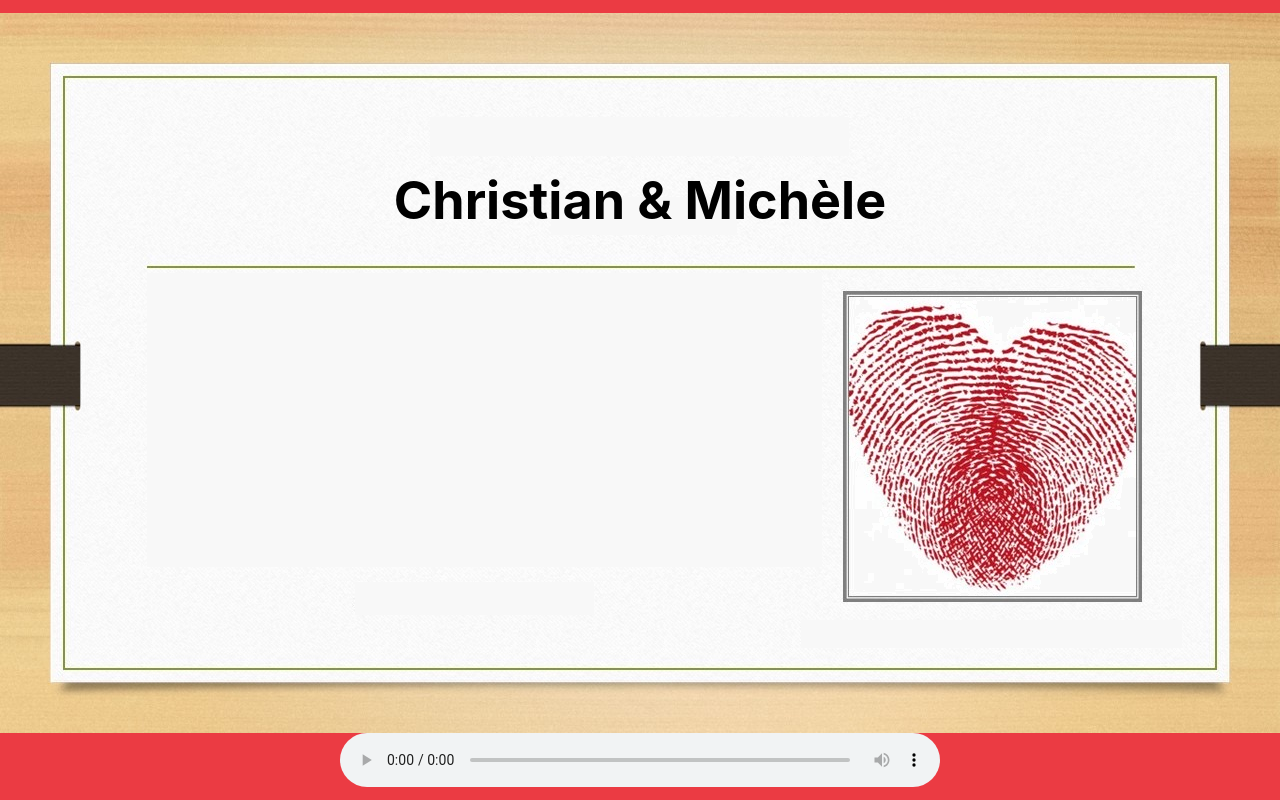
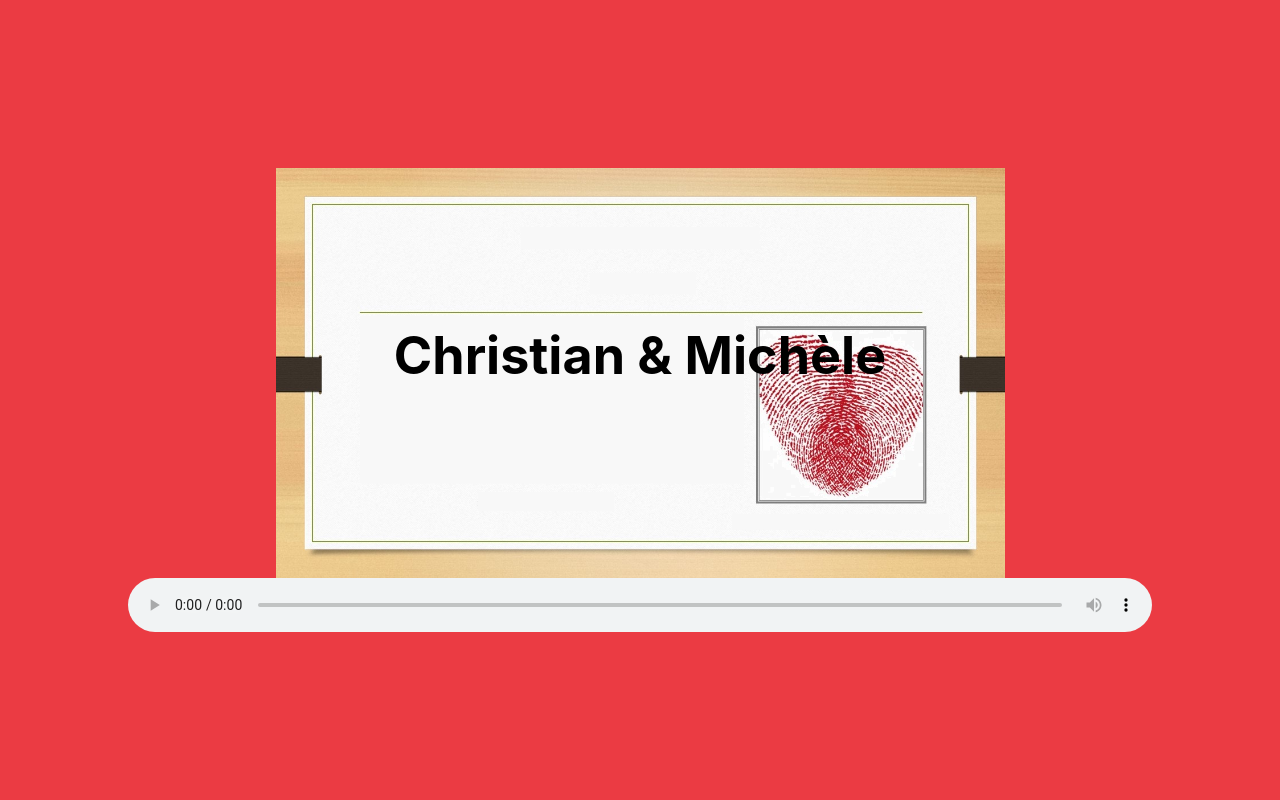
Before and after one commit to sven-olding/christian-michele-hochzeit, a React (Create React App) app: page / in a window 1280 px wide. Built offline with nearby package versions, Linux system fonts and the light colour scheme.

Commit message:
remove fixed width/height from bg image and fixed width from audio control

```diff
--- a/src/App.css
+++ b/src/App.css
@@ -19,7 +19,13 @@ h1 {
 }
 
 .BackgroundContainer {
+  display: flex;
+  flex-direction: column;
   background-image: url("/bg.png");
-  width: 1280px;
-  height: 720px;
+  background-position: center center;
+  background-size: contain;
+  background-repeat: no-repeat;
+  max-width: 100%;
+  height: 90%;
+  width: 95%;
 }
--- a/src/components/AudioPlayer.css
+++ b/src/components/AudioPlayer.css
@@ -1,3 +1,3 @@
 audio {
-  width: 600px;
+  width: 80%;
 }
```
